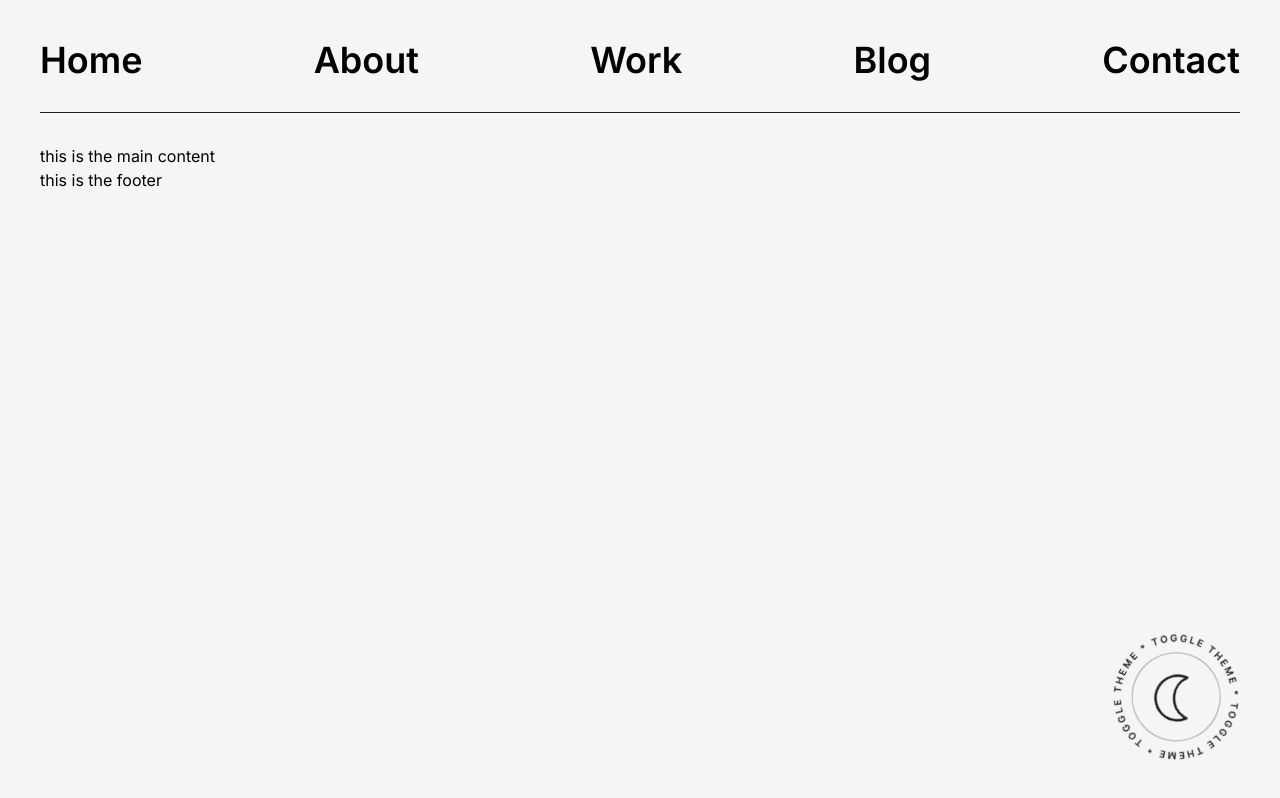
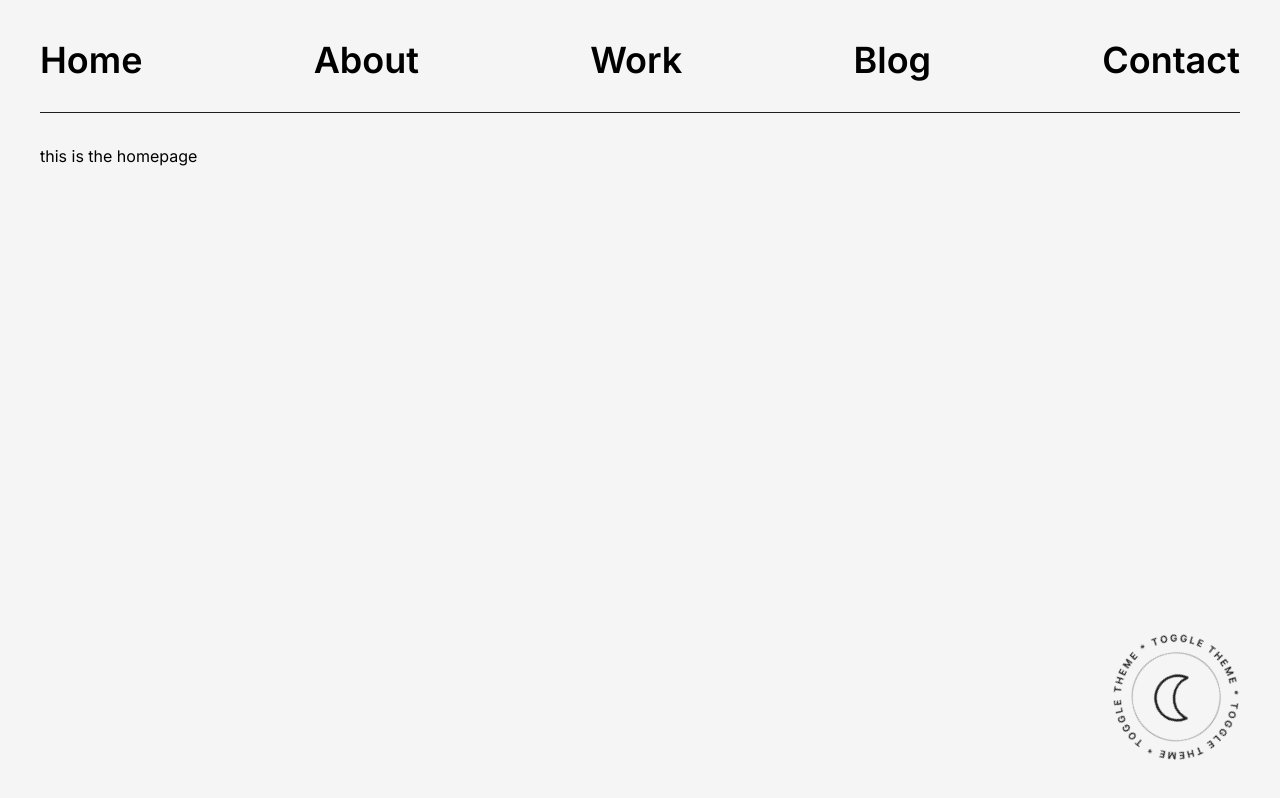
Before and after one commit to iteratetograceness/joonierepo, a Next.js app: page / in a window 1280 px wide. Built offline with nearby package versions, Linux system fonts and the light colour scheme.

Commit message:
nav and accessiblity

```diff
--- a/components/common/MainLayout.tsx
+++ b/components/common/MainLayout.tsx
@@ -2,16 +2,31 @@ import Navigation from './Navigation'
 import ThemeButton from './ThemeButton'
 // import { m } from 'framer-motion'
 import * as styles from './styles'
+import { useEffect } from 'react'
 
 type Props = {
   children: JSX.Element | JSX.Element[]
 }
 
 const MainLayout = ({ children }: Props) => {
+  useEffect(() => {
+    const documentHeight = () => {
+      const doc = document.documentElement
+      doc.style.setProperty('--height', `${window.innerHeight}px`)
+    }
+
+    window.addEventListener('resize', documentHeight)
+
+    return () => window.removeEventListener('resize', documentHeight)
+  }, [])
+
   return (
     <main className={styles.main}>
+      <a className={styles.skipToMainContent} href="#main-content">
+        Skip to Main Content
+      </a>
       <Navigation />
-      {children}
+      <div id="main-content">{children}</div>
       <ThemeButton />
     </main>
   )
--- a/components/common/MobileMenuModal.tsx
+++ b/components/common/MobileMenuModal.tsx
@@ -15,6 +15,7 @@ const MobileMenuModal = ({ closeModal, isOpen }: Props) => {
   const { events } = useRouter()
   const { theme } = useTheme()
   const modalRef = useRef<HTMLElement>(null)
+
   const handleTabKey = (e: KeyboardEvent) => {
     const focusableModalElements: NodeListOf<HTMLElement> | undefined = modalRef?.current?.querySelectorAll(
       'a[href], button, textarea, input[type="text"], input[type="radio"], input[type="checkbox"], select'
@@ -58,6 +59,8 @@ const MobileMenuModal = ({ closeModal, isOpen }: Props) => {
 
   useEffect(() => {
     events.on('routeChangeStart', closeModal)
+    events.on('routeChangeComplete', () => document.getElementById('skip-to-main-content')?.focus())
+
     return () => {
       // unsubscribe to event on unmount to prevent memory leak
       events.off('routeChangeStart', closeModal)
--- a/components/common/Navigation.tsx
+++ b/components/common/Navigation.tsx
@@ -14,15 +14,13 @@ const Navigation = () => {
   const isLarge = useMediaQuery({ query: '(min-width: 1100px)' })
 
   useEffect(() => {
+    cycleOpen(0)
     setIsMounted(true)
-  }, [isLarge])
+  }, [isLarge, cycleOpen])
 
-  const openModal = () => cycleOpen()
+  const openModal = () => cycleOpen(1)
 
-  const closeModal = () => {
-    cycleOpen()
-    document.getElementById('menu-open-button')?.focus()
-  }
+  const closeModal = () => cycleOpen(0)
 
   const navContainer = {
     enter: { opacity: 1, transition: { staggerChildren: 0.03, duration: 0.4, type: 'linear' } },
@@ -49,7 +47,7 @@ const Navigation = () => {
     <m.nav aria-label={isLarge ? 'Main Menu' : 'Mobile Menu'} role="navigation" className="noselect">
       {isMounted && isLarge ? (
         <>
-          <m.ul className={styles.navContainer} variants={navContainer} animate="enter" initial="exit" exit="exit">
+          <m.ul className={styles.navContainer} variants={navContainer} animate="enter" initial="exit">
             {LINKS.map(link => (
               <m.li key={link.path} variants={navItems}>
                 <Link href={link.path} passHref>
@@ -66,7 +64,6 @@ const Navigation = () => {
             variants={line}
             initial="hidden"
             animate="enter"
-            exit="exit"
           />
         </>
       ) : (
@@ -77,14 +74,14 @@ const Navigation = () => {
             variants={mobileNavContainer}
             animate="enter"
             initial="exit"
-            exit="exit"
           >
             <Link href="/" passHref>
               <a className={styles.logo} role="navigation" aria-label="Homepage">
-                {isLarge ? 'JueunGraceYun' : 'Jueun'}
+                {isLarge ? 'JueunGraceYun' : 'JGY'}
               </a>
             </Link>
             <button
+              type="button"
               aria-expanded={open ? 'true' : 'false'}
               aria-label="Mobile Navigation Button"
               onClick={() => openModal()}
@@ -101,7 +98,6 @@ const Navigation = () => {
             variants={line}
             initial="hidden"
             animate="enter"
-            exit="exit"
           />
         </>
       )}
--- a/components/common/styles.ts
+++ b/components/common/styles.ts
@@ -1,6 +1,5 @@
 import {
   classnames,
-  minHeight,
   height,
   inset,
   position,
@@ -28,16 +27,32 @@ import {
   borderColor,
   borderWidth,
   fontStyle,
+  screenReaders,
+  borderRadius,
 } from 'tailwindcss-classnames'
 
 /**
  * Main Layout
  */
 
+export const skipToMainContent = classnames(
+  width('w-fit'),
+  screenReaders('sr-only', 'focus:not-sr-only'),
+  position('focus:absolute'),
+  inset('focus:top-auto', 'focus:left-auto'),
+  textAlign('focus:text-center'),
+  backgroundColor('bg-black', 'dark:bg-white'),
+  textColor('text-white', 'dark:text-black'),
+  padding('focus:px-5', 'focus:py-3'),
+  zIndex('focus:z-50'),
+  borderRadius('rounded-3xl'),
+  fontWeight('font-medium')
+)
+
 export const themeButton = classnames(
   position('fixed'),
   zIndex('z-30'),
-  inset('right-3', 'bottom-12', 'md:bottom-3'),
+  inset('right-3', 'bottom-3'),
   padding('p-5', 'md:p-7'),
   width('w-fit')
 )
@@ -58,7 +73,6 @@ export const innerThemeIcon = classnames(
 export const main = classnames(
   position('relative'),
   width('!w-screen'),
-  minHeight('!min-h-screen'),
   padding('p-10'),
   transitionProperty('transition-colors'),
   transitionTimingFunction('ease-in-out'),
@@ -73,7 +87,6 @@ const navigation = classnames(
   display('flex'),
   justifyContent('justify-between'),
   width('w-full'),
-  // padding('p-10'),
   margin('mb-16'),
   fontSize('text-3xl', 'md:text-4xl'),
   fontFamily('font-sans')
--- a/pages/index.tsx
+++ b/pages/index.tsx
@@ -1,13 +1,7 @@
 import type { NextPage } from 'next'
 
 const Home: NextPage = () => {
-  return (
-    <div className={'mb-5'}>
-      <main>this is the main content</main>
-
-      <footer>this is the footer</footer>
-    </div>
-  )
+  return <div>this is the homepage</div>
 }
 
 export default Home
--- a/styles/globals.css
+++ b/styles/globals.css
@@ -6,6 +6,7 @@ html,
 body {
   padding: 0;
   margin: 0;
+  height: var(--doc-height);
 }
 
 * {
```
